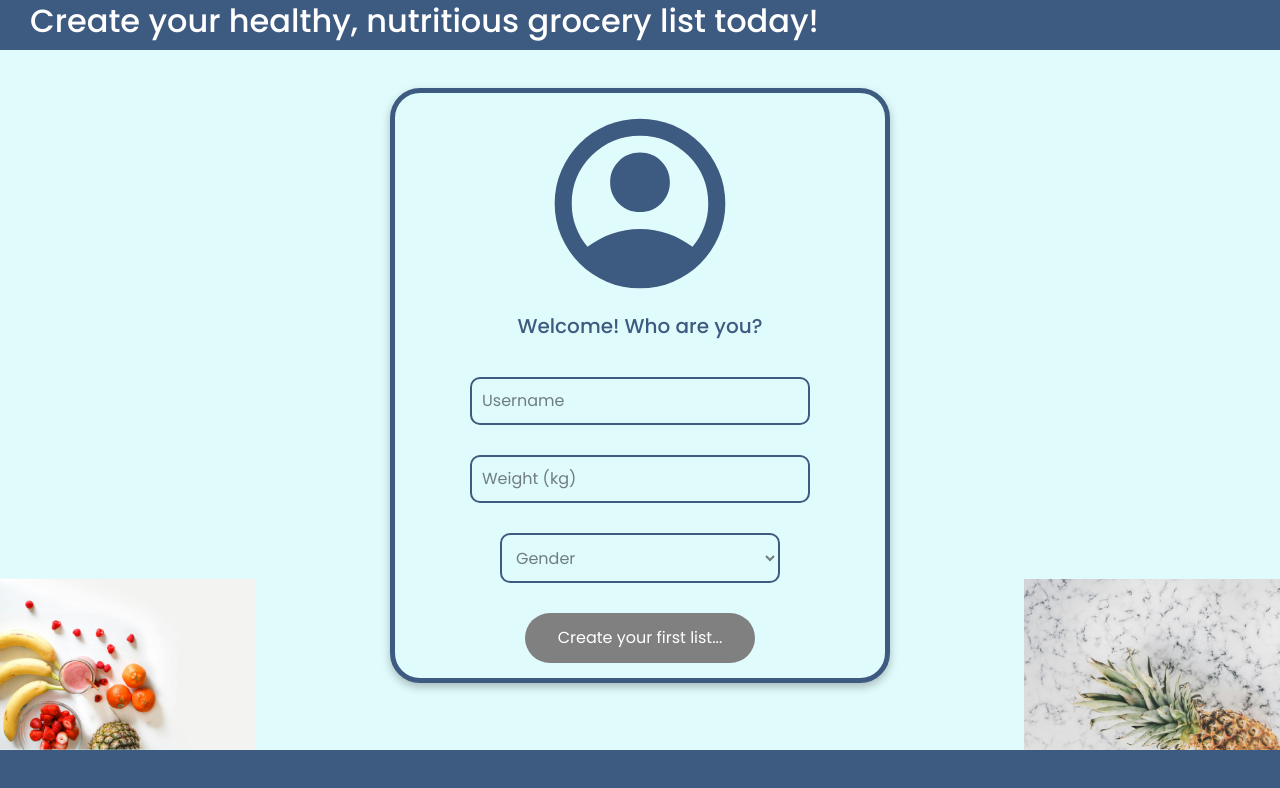
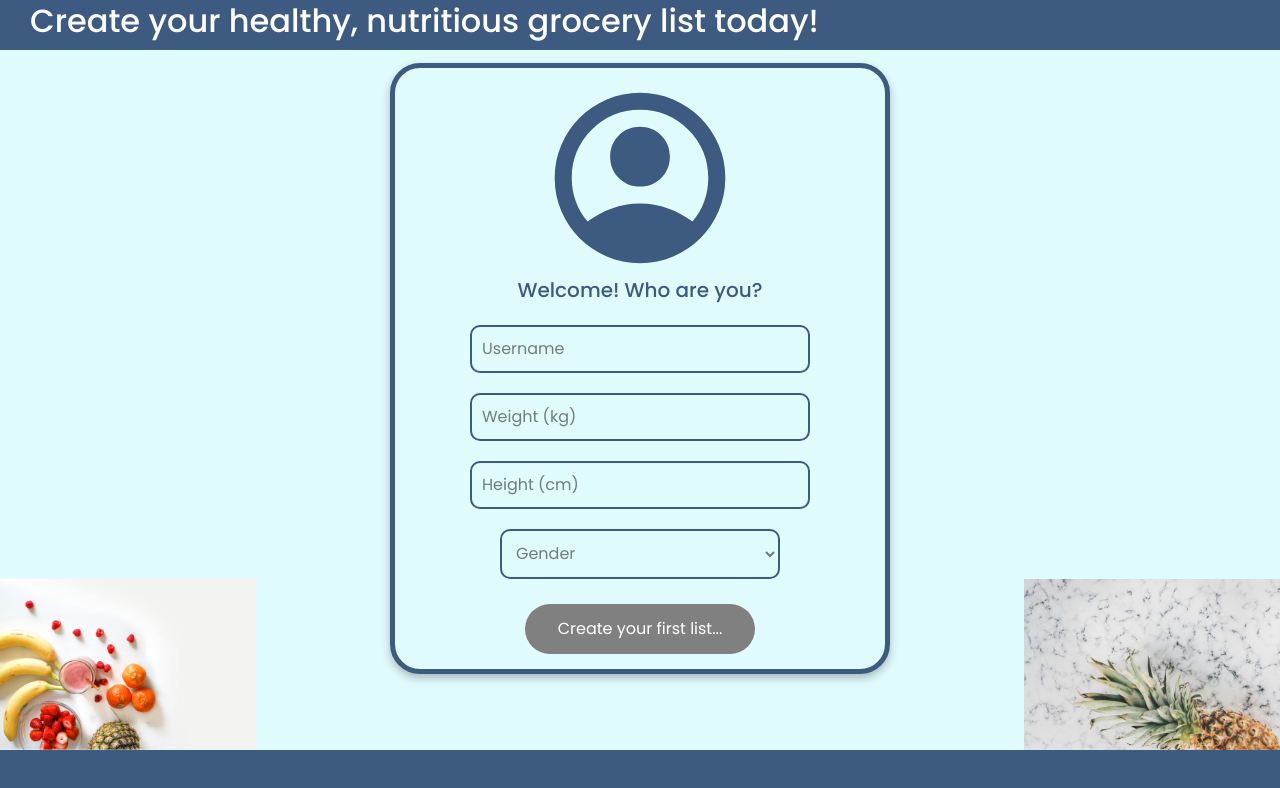
Before and after one commit to wmu66/Project-repo, a React (Vite) app in the folder CalorieCart/: page / in a window 1280 px wide. Shown: the top 788 px of the page. Built offline with nearby package versions, Linux system fonts and the light colour scheme.

Commit message:
Added detailed stats button, changed relative and absolute difference display

```diff
--- a/CalorieCart/src/components/DailyValueBar.jsx
+++ b/CalorieCart/src/components/DailyValueBar.jsx
@@ -31,14 +31,7 @@ const DailyValueBar = ({
       <div className="bar-label">
         <h4>Difference: </h4>
         <h4 style={{ color: "var(--accentcolor2)" }}>
-          {relative_difference + "%"}{" "}
-        </h4>
-      </div>
-      <div className="bar-label">
-        <h4> </h4>
-        <h4 style={{ color: "var(--accentcolor2)" }}>
-          {" "}
-          {absolute_difference + nutrition_measurement}
+          {relative_difference + "% (" + absolute_difference + nutrition_measurement + ")"}
         </h4>
       </div>
       <div className="daily-value-bar">
--- a/CalorieCart/src/components/DailyValuesRightSide.jsx
+++ b/CalorieCart/src/components/DailyValuesRightSide.jsx
@@ -61,6 +61,7 @@ const DailyValuesRightSide = () => {
           healthy_amount={30}
           custom_class="bottom"
         />
+        <Button size="wide" background="dark">Get detailed stats</Button>
       </div>
     </>
   );
--- a/CalorieCart/src/components/DetailEntry.jsx
+++ b/CalorieCart/src/components/DetailEntry.jsx
@@ -9,9 +9,11 @@ const DetailEntry = () => {
 
   const onClick = () => {
     const weight_int = Math.round(parseInt(weight, 10));
-    if (isNaN(weight_int) || weight_int <= 0) {
-      setIsWeightValid("active"); //Checks weather weight is non-positive, or could not be converted to int
-    } else {
+    const height_int = Math.round(parseInt(height, 10));
+    let isWeightValid = true;
+    let isHeightValid = true;
+
+    if ((weight_int > 0) & (height_int > 0)) {
       navigate("/create_list");
     }
   };
@@ -21,18 +23,40 @@ const DetailEntry = () => {
   // States for name, weight, and gender selection
   const [name, setName] = useState("");
   const [weight, setWeight] = useState("");
+  const [height, setHeight] = useState("")
   const [isDefaultSelected, setIsDefaultSelected] = useState(true); //checks whether a gender has been picked
   const [weightValid, setIsWeightValid] = useState(""); // controls weather warning that weight is invalid should be shown
+  const [heightValid, setIsHeightValid] = useState("")
 
   const handleNameChange = (event) => {
     setName(event.target.value);
   };
 
   const handleWeightChange = (event) => {
-    setWeight(event.target.value);
+    const weight = event.target.value;
+    const weight_int = Math.round(parseInt(weight, 10));
+    setWeight(weight);
+    if (weight_int <= 0) {
+      setIsWeightValid("active");
+    }
+    else {
+      setIsWeightValid("inactive")
+    }
+
   };
+  const handleHeightCHange = (event) => {
+    const height = event.target.value;
+    const height_int = Math.round(parseInt(weight, 10));
+    setHeight(height);
+    if (height <= 0){
+      setIsHeightValid("active");
+    }
+    else {
+      setIsHeightValid("inactive");
+    }
+  }
 
-  const form_not_filled_in = name == "" || weight == "" || isDefaultSelected; //false if all three form elements have been filled in
+  const form_not_filled_in = name == "" || weight == "" || isDefaultSelected || height == "" || heightValid =="active" || weightValid == "active"; //false if all four form elements have been filled in
   return (
     <>
       <div className="detail-entry">
@@ -55,8 +79,18 @@ const DetailEntry = () => {
           onChange={handleWeightChange}
           step="1"
         ></input>
-        <div className={"alert alert-danger weight" + weightValid} role="alert">
+        <div className={"alert alert-danger weight " + weightValid} role="alert">
           Weight must be positive
+        </div>
+        <input
+          className="input"
+          placeholder="Height (cm)"
+          type="number"
+          onChange={handleHeightCHange}
+          step="1"
+        ></input>
+        <div className={"alert alert-danger weight " + heightValid} role="alert">
+          Height must be positive
         </div>
         <DropDownMenu
           text="Gender"
--- a/CalorieCart/src/pages/ListEditorPage.jsx
+++ b/CalorieCart/src/pages/ListEditorPage.jsx
@@ -53,7 +53,7 @@ const ListEditorPage = () => {
           <DailyValuesRightSide />
         </div>
       </div>
-      <div className="header-footer footer" />
+      {/* <div className="header-footer footer" /> */}
     </>
   );
 };
--- a/CalorieCart/src/styles/index.css
+++ b/CalorieCart/src/styles/index.css
@@ -73,6 +73,7 @@ body {
   border-radius: 30px;
 }
 
+
 #account-circle {
   margin-top: 50px;
   width: 200px;
@@ -86,7 +87,7 @@ body {
 }
 
 .input {
-  margin: 15px;
+  margin: 10px;
   border: 2px solid var(--accentcolor1);
   min-width: 280px;
   min-height: 50px;
@@ -104,7 +105,7 @@ body {
 
 
 .drop-down {
-  margin: 15px;
+  margin: 10px;
   width: 280px;
   height: 50px;
   background-color: var(--accentcolor3);
@@ -192,19 +193,24 @@ body {
 }
 
 .alert.alert-danger.weight {
-  margin: 10px;
-  max-height: 35px;
+  margin-top: 5px;
+  margin-bottom: 10px;
+  max-height: 25px;
   min-width: 280px;
   text-align: center;
   display: none;
 
-  font-size: var(--font-large);
+  font-size: var(--font-base);
 }
 
 .alert.alert-danger.weight.active {
   display: flex;
   justify-content: center;
   align-items: center;
+}
+
+.alert.alert-danger.weight.inactive {
+  display: none;
 }
 
 ::-webkit-scrollbar {
@@ -233,11 +239,16 @@ body {
 
 @media (max-height: 1300px) {
   .detail-entry {
-    margin-top: 3%;
+    margin-top: 1%;
   }
   #account-circle {
     margin-top: 5%;
     width: 35%;
+  }
+
+  #welcome-message {
+    margin-top: 3%;
+    margin-bottom: 2.5% ;
   }
 
   .header-footer {
--- a/CalorieCart/src/styles/list_editor.css
+++ b/CalorieCart/src/styles/list_editor.css
@@ -388,7 +388,7 @@
 
     .editor-column-div {
       width: 240px;
-      height: 88%;
+      height: 720px;
       margin-bottom: 10px;
 
     }
```
